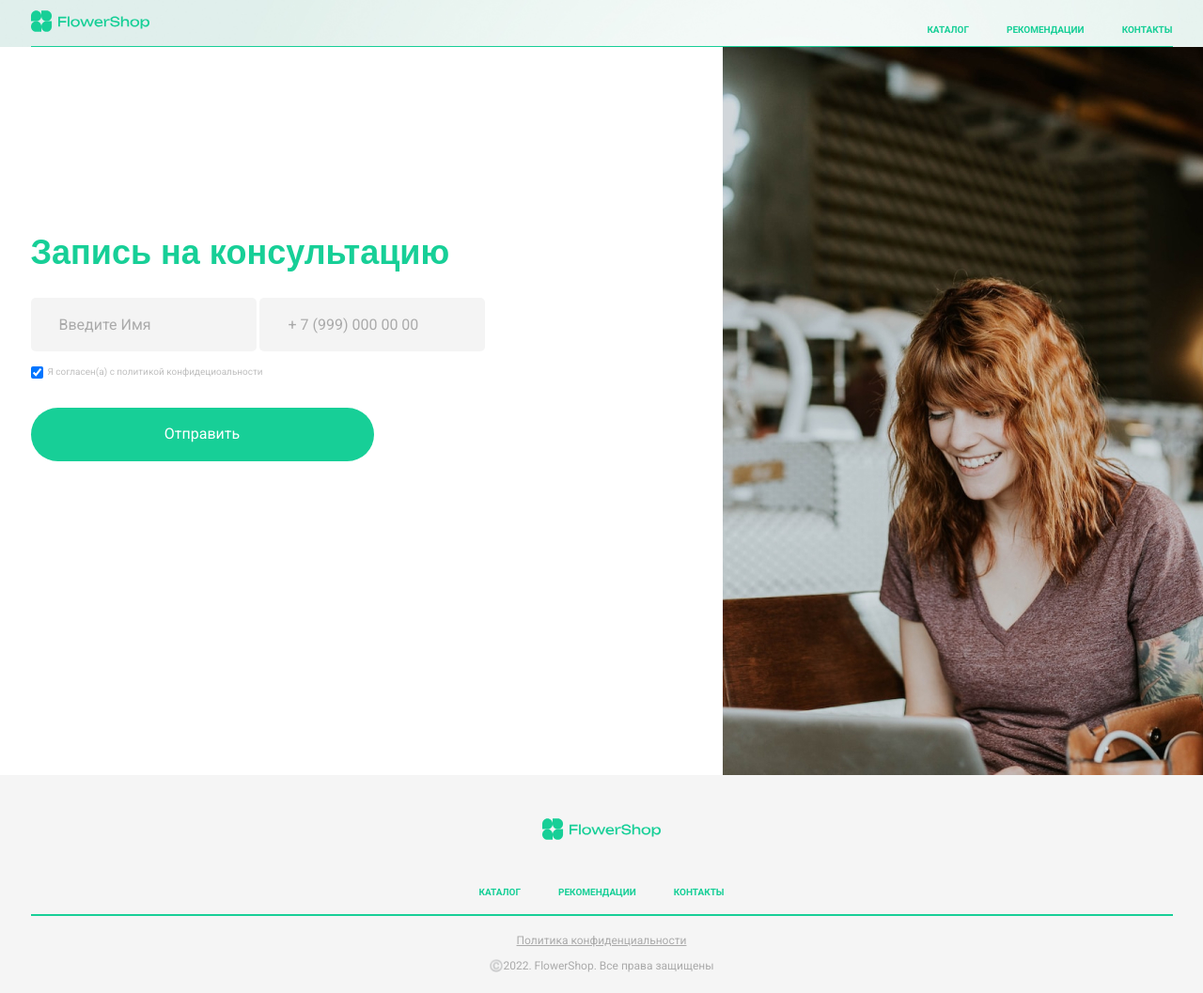
After one commit to DmitryDubovikov/Django-FlowerShop, a Django app: page /consultation/ in a window 1280 px wide. The commit adds this page. Shown: the whole page at 94% size. Run offline with Django 4.2, Linux system fonts and the light colour scheme; parts of the project's set-up code (start-up, migrations or seed data) failed here and were passed over; some web fonts are replaced.

Commit message:
Added url path /consultation

```diff
--- /dev/null
+++ b/flower_shop/templates/flower_shop/consultation.html
@@ -0,0 +1,25 @@
+{% extends 'base.html' %}
+{% load static %}
+
+{% block content %}
+	<section id="singUpConsultation">
+		<div class="container">
+			<div class="singUpConsultation">
+				<form action="#" class="singUpConsultation__form">
+					<div class="title">Запись на консультацию</div>
+					<input type="text" name="fname" class="order__form_input" placeholder="Введите Имя" required>
+					<input type="text" name="tel" class="order__form_input" placeholder="+ 7 (999) 000 00 00" required>
+					<div class="chekbox fic">
+						<input type="checkbox" class="singUpConsultation__ckekbox" checked required>
+						<span class="chekbox__intro">Я согласен(а) с политикой конфидециоальности</span>
+					</div>
+					<button class="btn singUpConsultation__form_btn">Отправить</button>
+				</form>
+				<div class="blockImgHiden"></div>
+			</div>
+		</div>
+		<img src="{% static 'img/singUpConsultationImg.jpg' %}" alt="singUpConsultationImg" class="singUpConsultation__img">
+	</section>
+{% endblock %}
+{% block consultation_content %}
+{% endblock %}
--- a/flower_shop/templates/flower_shop/quiz.html
+++ b/flower_shop/templates/flower_shop/quiz.html
@@ -31,5 +31,7 @@
 		</div>
 	</section>
 {% endblock %}
+{% block consultation_content %}
+{% endblock %}
 {% block footer_content %}
 {% endblock %}
--- a/flower_shop/urls.py
+++ b/flower_shop/urls.py
@@ -1,6 +1,6 @@
 from django.urls import path
 
-from .views import card, catalog, index, order, quiz
+from .views import card, catalog, index, order, quiz, consultation
 
 app_name = "flower_shop"
 
@@ -10,4 +10,5 @@ urlpatterns = [
     path("card/<int:bouquet_id>", card, name="card"),
     path("quiz/", quiz, name="quiz"),
     path("order/<int:bouquet_id>", order, name="order"),
+    path("consultation/", consultation, name="consultation"),
 ]
--- a/flower_shop/views.py
+++ b/flower_shop/views.py
@@ -30,3 +30,7 @@ def card(request, bouquet_id):
         "bouquet": bouquet,
     }
     return render(request, "flower_shop/card.html", context)
+
+
+def consultation(request):
+    return render(request, "flower_shop/consultation.html")
--- a/templates/base.html
+++ b/templates/base.html
@@ -38,7 +38,7 @@
     {% block content %}
     {% endblock %}
 
-    {% block footer_content %}
+    {% block consultation_content %}
     <section id="consultation">
         <div class="container">
             <div class="consultation">
@@ -52,6 +52,8 @@
             </div>
         </div>
     </section>
+    {% endblock %}
+    {% block footer_content %}
     <footer id="footer">
         <div class="container">
             <div class="footer">
```
